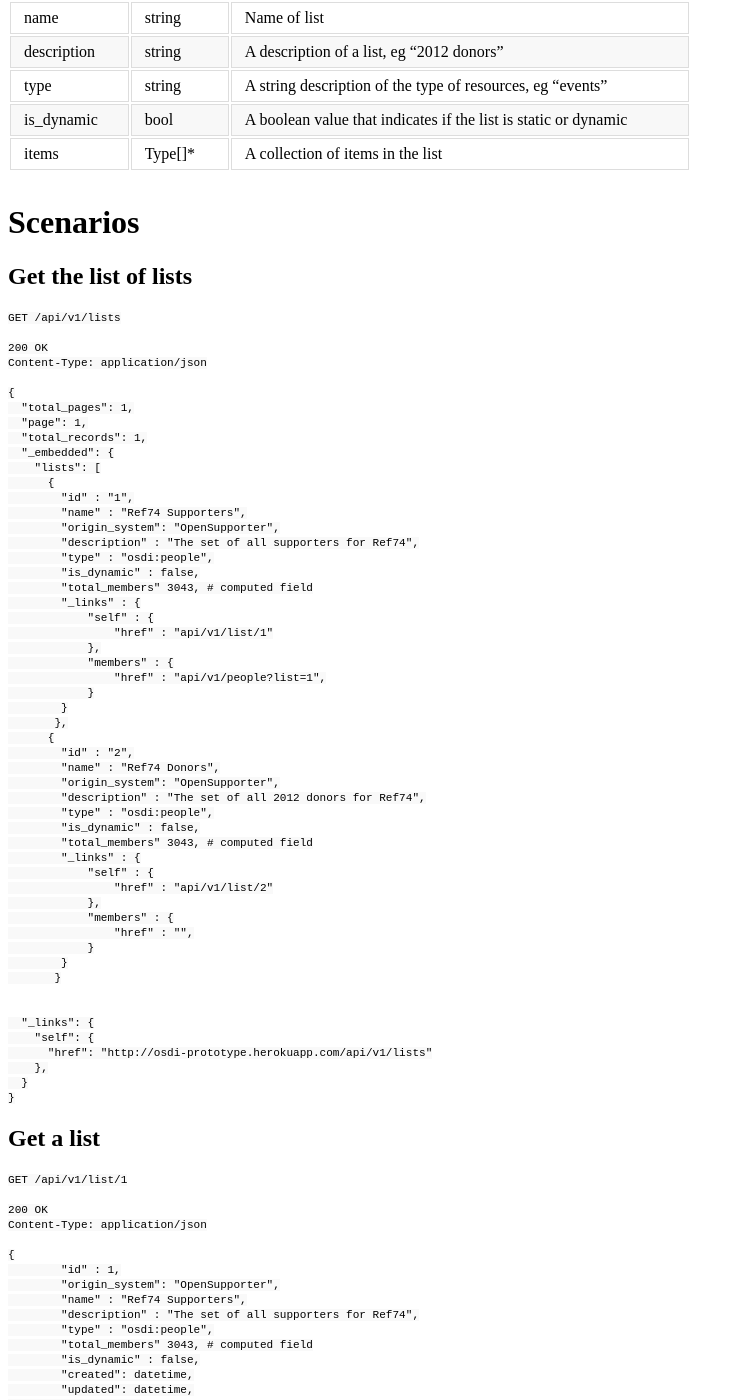
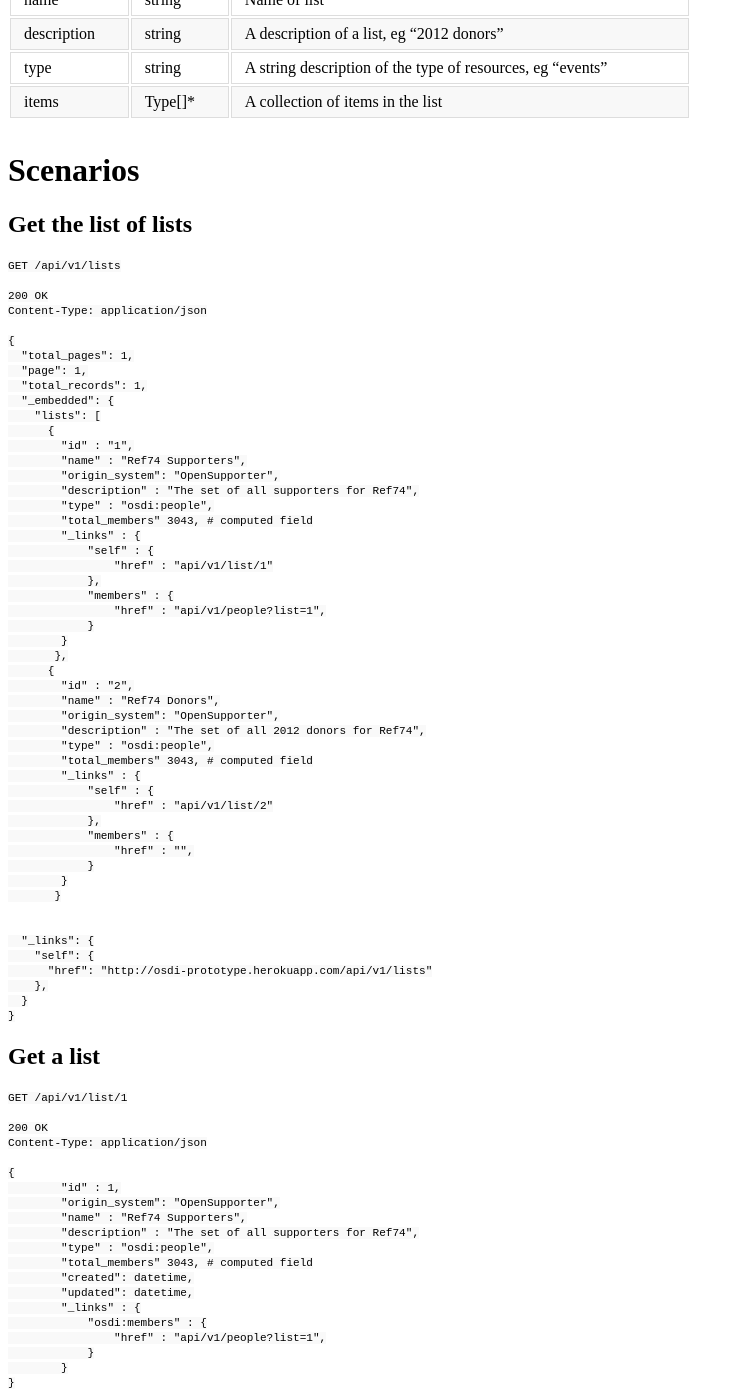
Before and after one commit to opensupporter/osdi-docs, a Jekyll site: the page built from lists.md, in a window 1280 px wide and 1400 px high, scrolled down 553 px. Shown: the whole window, without its empty margins (0-744 px from the left). Built offline with Jekyll 4.4.1, drawn with Linux system fonts in a browser that asks for light colours; a style sheet for code colours, icons or effects is not loaded; some of the changed text lies outside the part shown.

Commit message:
More tweaks to list after conversation with Jason and Josh.

```diff
--- a/lists.md
+++ b/lists.md
@@ -8,7 +8,7 @@
 
 A list is a resource type that contains list metadata as well as a link to the items collection.  The items collection is the actual list resources.
 
-The list object can be used to implement "static queries," queries whose component members do not and cannot be changed once executed. For lists used to represent static queries, the is_dynamic attribute should be false.
+Lists can represent either arbitrary lists generated by users, or the result of server processes such as query snapshots. Some servers may allow lists to be modified via the API; some may not.
 
 | Name          | Type      | Description
 |-----------    |-----------|--------------
@@ -17,7 +17,6 @@
 |name           |string     |Name of list
 |description    |string     |A description of a list, eg "2012 donors"
 |type           |string     |A string description of the type of resources, eg "events"
-|is_dynamic     |bool       |A boolean value that indicates if the list is static or dynamic
 |items          |Type[]*    |A collection of items in the list
 
 # Scenarios
@@ -41,7 +40,6 @@
             "origin_system": "OpenSupporter",
             "description" : "The set of all supporters for Ref74",
             "type" : "osdi:people",
-            "is_dynamic" : false,
             "total_members" 3043, # computed field
             "_links" : {
                 "self" : {
@@ -58,7 +56,6 @@
             "origin_system": "OpenSupporter",
             "description" : "The set of all 2012 donors for Ref74",
             "type" : "osdi:people",
-            "is_dynamic" : false,
             "total_members" 3043, # computed field
             "_links" : {
                 "self" : {
@@ -92,7 +89,6 @@
             "description" : "The set of all supporters for Ref74",
             "type" : "osdi:people",
             "total_members" 3043, # computed field
-            "is_dynamic" : false,
             "created": datetime,
             "updated": datetime,
             "_links" : {
```
